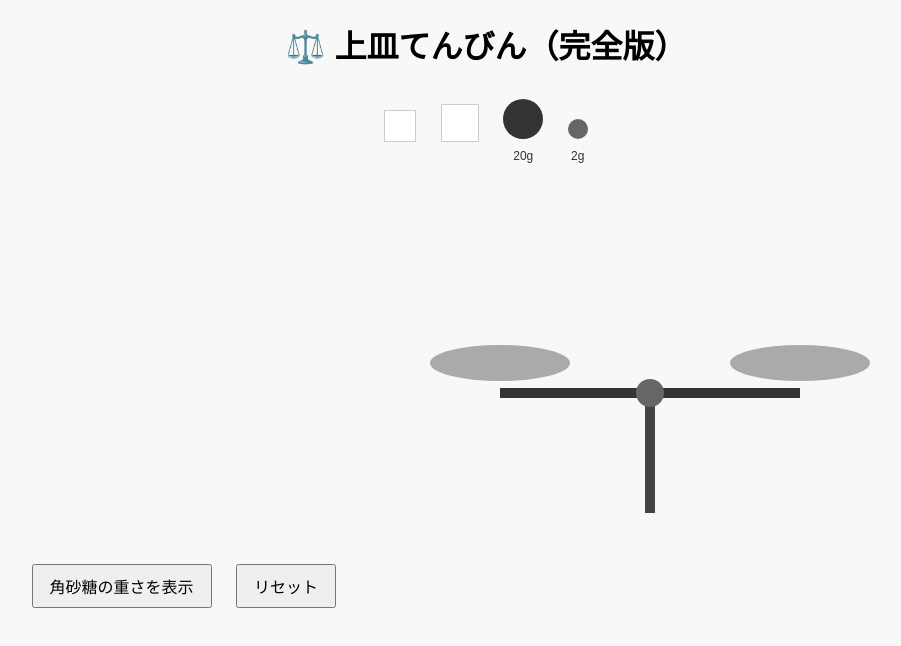
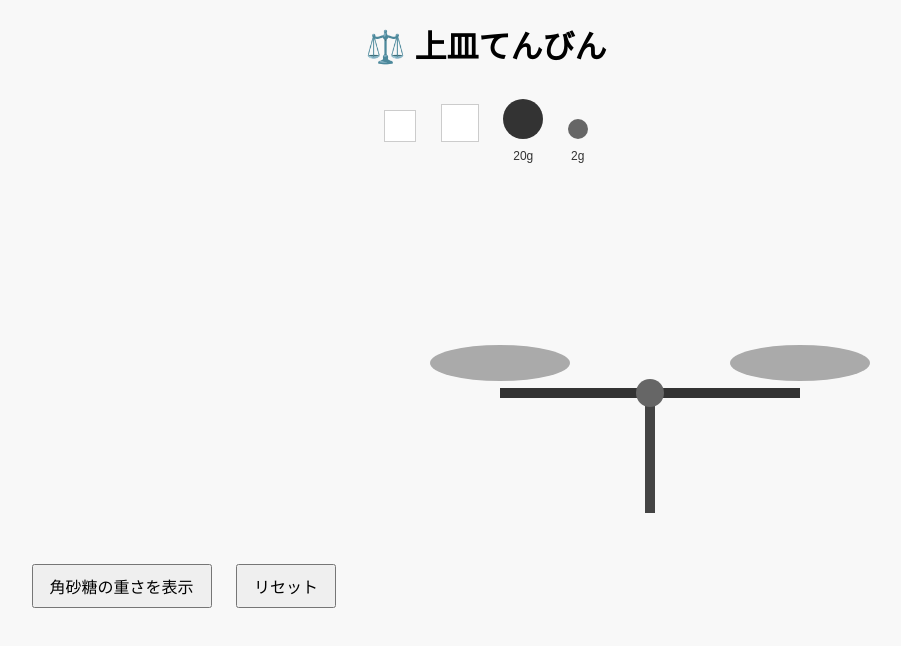
Before and after one commit to union80062/scale, a plain HTML site: page index.html in a window 1280 px wide. Shown: the whole page, without its empty margins (154-1055 px from the left). Drawn offline with Linux system fonts and the light colour scheme.

Commit message:
Update index.html

```diff
--- a/index.html
+++ b/index.html
@@ -68,7 +68,7 @@
   </style>
 </head>
 <body>
-  <h1>⚖️ 上皿てんびん（完全版）</h1>
+  <h1>⚖️ 上皿てんびん</h1>
 
 <div class="weights">
   <div class="weight" draggable="true" data-mass="6" data-type="sugar">
@@ -264,4 +264,5 @@ function toggleSugarLabels() {
     updatePhysics();
   </script>
 </body>
+
 </html>
```
